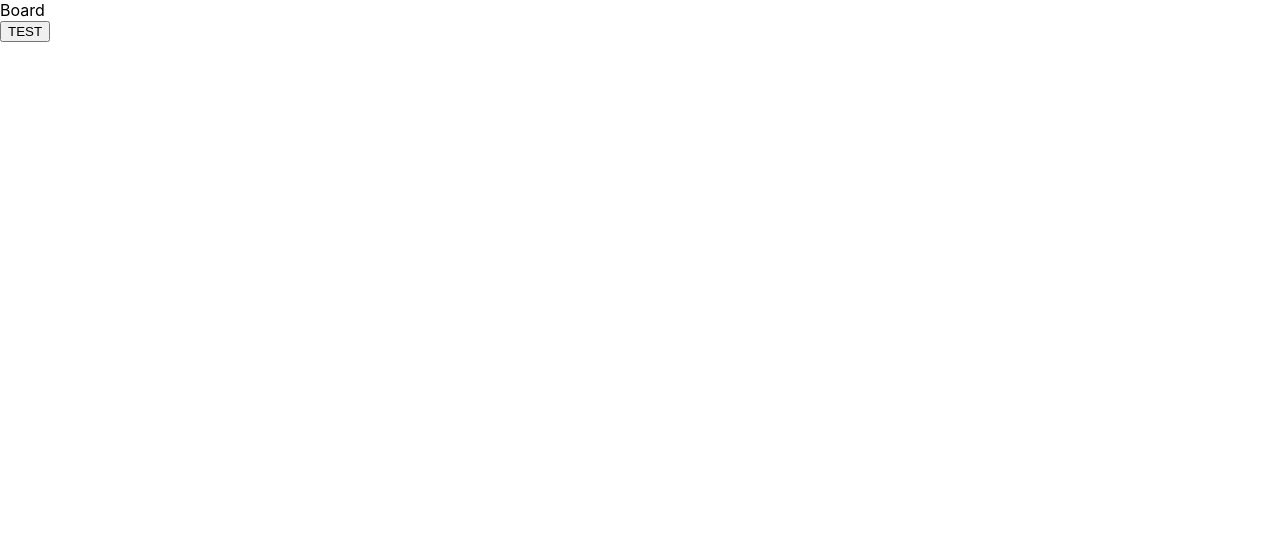
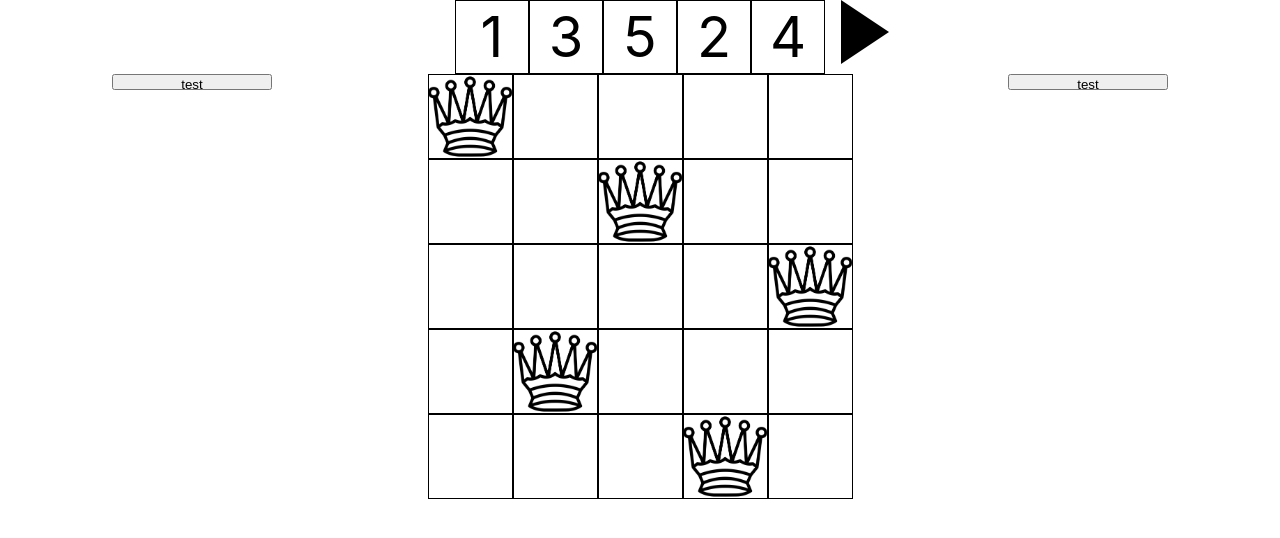
Before and after one commit to SeungHyunH/ReactEightQueensProblem, a React (Create React App) app in the folder react_eight_queens_problem/: page / in a window 1280 px wide. Shown: the top 538 px of the page. Built offline with nearby package versions, Linux system fonts and the light colour scheme.

Commit message:
기초 UI

```diff
--- a/react_eight_queens_problem/src/components/Board.jsx
+++ b/react_eight_queens_problem/src/components/Board.jsx
@@ -1,12 +1,154 @@
-import React from 'react'
+import React, { useEffect, useState,useRef } from 'react'
+import styled from 'styled-components';
 import * as util from '../util/solve';
+
 const Board = () => {
+  const [solutionList,setSolutionList] = useState([]);
+  const [boardSize,setBoardSize] = useState(5);
+  const [pathList,setPathList]=useState([]);
+  const [currentIndex,setCurrentIndex] = useState(0);
+  const canvas = useRef();
+  const BLOCK_SIZE = useRef(0);
+
+  useEffect(()=>{
+    const solution = [];
+    const path = [];
+    BLOCK_SIZE.current = Math.floor((document.documentElement.clientWidth/3)/boardSize);
+    util.solve(boardSize,solution,path);
+    setSolutionList([...solution]);
+    setPathList([...path]);
+    const ctx = canvas.current.getContext("2d");
+    ctx.canvas.width = BLOCK_SIZE.current*boardSize;
+    ctx.canvas.height = BLOCK_SIZE.current*boardSize;
+    ctx.lineWidth=1;
+    ctx.strokeStyle='#000000';
+    ctx.fillStyle='#FFFFFF';
+    const queen = new Image();
+    queen.src = '/image/queen.png';
+    queen.onload = ()=>{
+      for(let i = 0; i < boardSize ; i++){
+        for(let j = 0; j < boardSize; j++){
+          ctx.fillRect(i*BLOCK_SIZE.current+1,j*BLOCK_SIZE.current+1,BLOCK_SIZE.current-2,BLOCK_SIZE.current-2);
+          ctx.strokeRect(i*BLOCK_SIZE.current+0.5,j*BLOCK_SIZE.current+0.5,BLOCK_SIZE.current-1,BLOCK_SIZE.current-1);
+        }
+      }
+      for(let i = 0; i < boardSize; i++){
+        ctx.drawImage(queen,(solution[currentIndex][i+1]-1)*BLOCK_SIZE.current,i*BLOCK_SIZE.current,BLOCK_SIZE.current,BLOCK_SIZE.current);
+      }
+    }
+  },[])
+
+  useEffect(()=>{
+    if(solutionList.length<1){return;}
+    const queen = new Image();
+    queen.src = '/image/queen.png';
+    const ctx = canvas.current.getContext("2d");
+    ctx.strokeStyle='#000000';
+    ctx.fillStyle='#FFFFFF';
+    queen.onload = ()=>{
+      for(let i = 0; i < boardSize ; i++){
+        for(let j = 0; j < boardSize; j++){
+          ctx.fillRect(i*BLOCK_SIZE.current+1,j*BLOCK_SIZE.current+1,BLOCK_SIZE.current-2,BLOCK_SIZE.current-2);
+          ctx.strokeRect(i*BLOCK_SIZE.current+0.5,j*BLOCK_SIZE.current+0.5,BLOCK_SIZE.current-1,BLOCK_SIZE.current-1);
+        }
+      }
+      for(let i = 0; i < boardSize; i++){ctx.drawImage(queen,(solutionList[currentIndex][i+1]-1)*BLOCK_SIZE.current,i*BLOCK_SIZE.current,BLOCK_SIZE.current,BLOCK_SIZE.current);}
+    }
+  },[currentIndex])
+
+  const RenderSolution = ()=>{
+    const result = [];
+    if(solutionList.length < 1){return;}
+    for(let i = 1; i < solutionList[currentIndex].length; i++){
+      result.push(<Solution key={i}>{solutionList[currentIndex][i]}</Solution>);
+    }
+    return result;
+  }
+
   return (
-    <>
-      <div>Board</div>
-      <button onClick={()=>{console.log(util.solve(5).length);}}>TEST</button>
-    </>
+    <Wrap>
+      <SolutionContainer>
+        <ArrowLeft currentIndex={currentIndex} onClick={()=>{
+          if(currentIndex !== 0){
+            setCurrentIndex(currentIndex-1);
+          }
+        }}/>
+        {RenderSolution()}
+        <ArrowRight currentIndex={currentIndex} solutionLength = {solutionList.length-1} onClick={()=>{
+          if(currentIndex !== solutionList.length-1){
+            setCurrentIndex(currentIndex+1);
+          }
+        }}/>
+      </SolutionContainer>
+      <MainContainer>
+        <ButtonContainer>
+          <Button>test</Button>
+        </ButtonContainer>
+        <canvas ref={canvas} style={{backgroundColor:'#d3d3d3'}}/>
+        <ButtonContainer>
+          <Button>test</Button>
+        </ButtonContainer>
+      </MainContainer>
+    </Wrap>
   )
 }
 
+const Wrap = styled.div`
+  -webkit-user-select:none;
+  -moz-user-select:none;
+  -ms-user-select:none;
+  user-select:none;
+`
+
+const SolutionContainer = styled.div`
+  display: flex;
+  flex-direction: row;
+  justify-content: center;
+`
+
+const MainContainer = styled.div`
+  display: flex;
+  flex-direction : row;
+  justify-content: space-between;
+`
+
+const ButtonContainer = styled.div`
+  width: 30%;
+  display: flex;
+  flex-direction: column;
+  align-items: center;
+`
+
+const Button = styled.button`
+  width: 10rem;
+  height: 1rem;
+`
+
+const Solution = styled.div`
+  width: 4.5rem;
+  height: 4.5rem;
+  border: 1px solid #000000;
+  text-align: center;
+  line-height: 4.5rem;
+  font-size: 3.5rem;
+`
+
+const ArrowLeft = styled.div`
+  width: 0;
+  height: 0;
+  border-top:2rem solid transparent;
+  border-bottom:2rem solid transparent;
+  border-right: ${props => props.currentIndex === 0 ? '3rem solid transparent' : '3rem solid #000000'};
+  margin-right: 1rem;
+`
+
+const ArrowRight = styled.div`
+  width: 0;
+  height: 0;
+  border-top:2rem solid transparent;
+  border-bottom:2rem solid transparent;
+  border-left: ${props => props.currentIndex === props.solutionLength ? '3rem solid transparent':'3rem solid #000000'};
+  margin-left: 1rem;
+`
+
 export default Board
--- a/react_eight_queens_problem/src/util/solve.js
+++ b/react_eight_queens_problem/src/util/solve.js
@@ -1,13 +1,10 @@
-export function solve(BOARD_SIZE){
-  const stackList = [];
-  const pathList = [];
+export function solve(BOARD_SIZE,stackList,pathList){
   let path = [[1,1,'PUSH']];
 
   const DFS = (BOARD_SIZE,stack,row) => {
     if(BOARD_SIZE === row){
       stackList.push([...stack]);
       pathList.push([...path]);
-      console.log([...path],[...stack]);
       return true;
     }
     else{
@@ -44,7 +41,4 @@ export function solve(BOARD_SIZE){
       path = [[1,i+1,'PUSH']];
     }
   }
-
-  // pathList.forEach(e=>console.log(e));
-  return stackList;
 }
```
Also changed, not shown: react_eight_queens_problem/public/image/queen.png (added).
